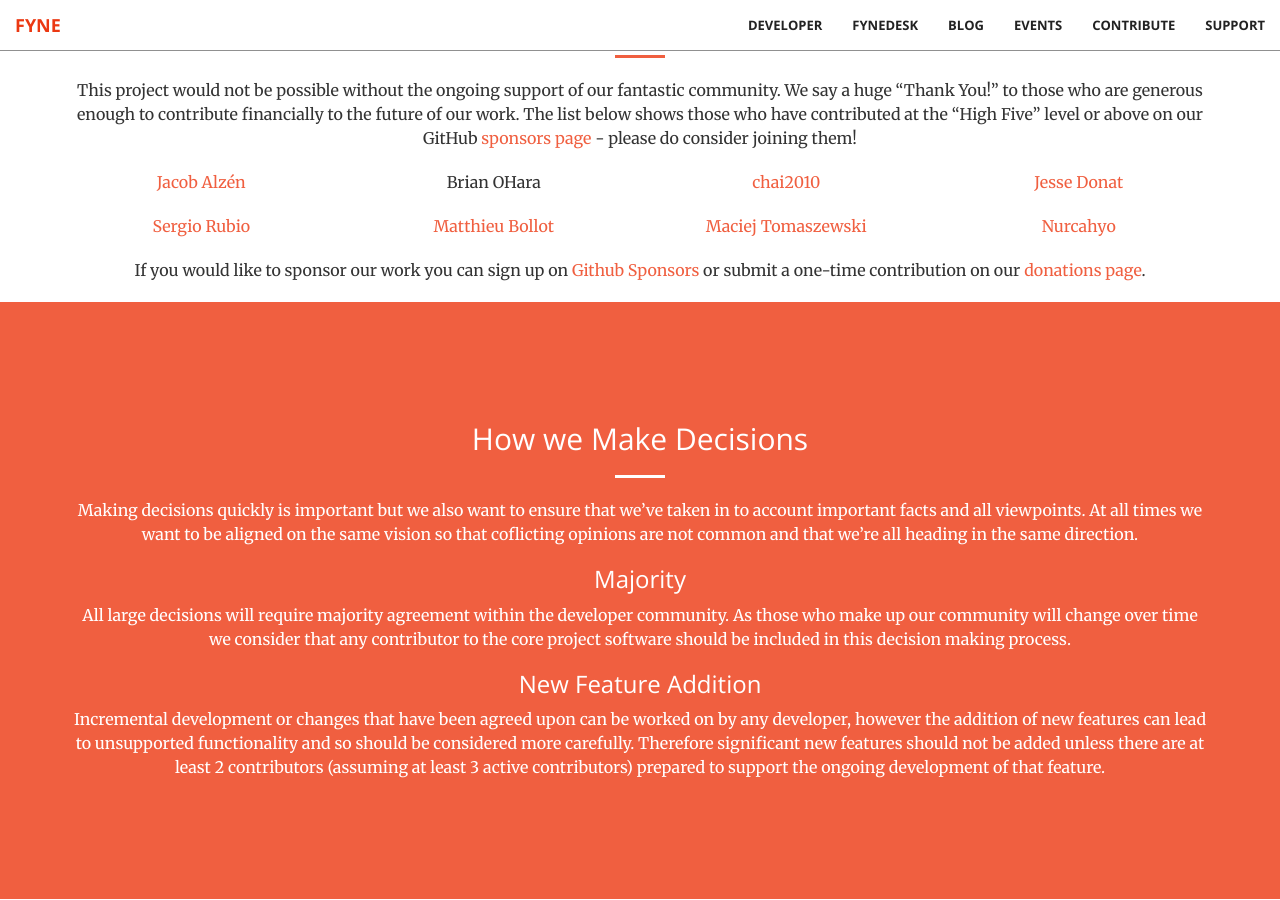
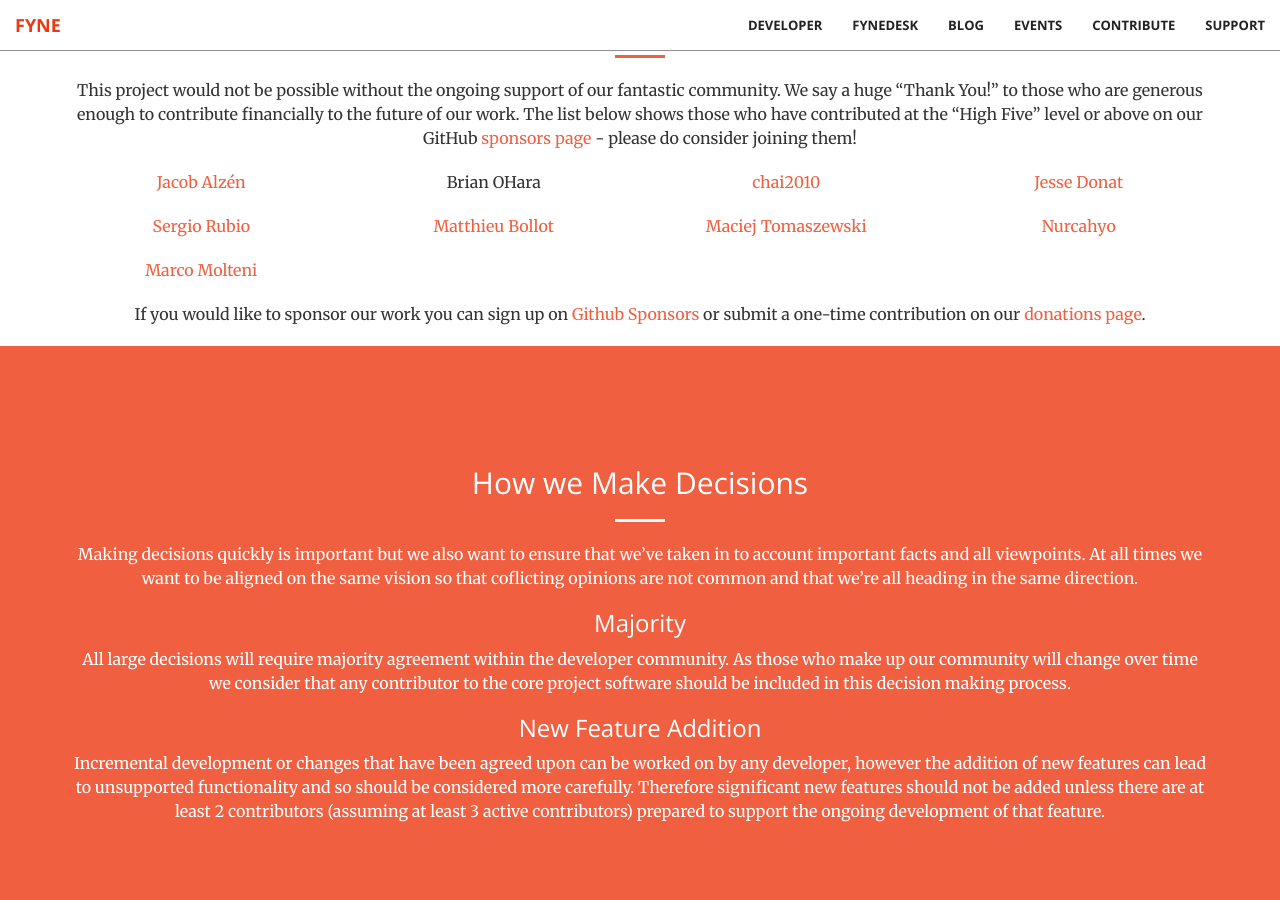
Before and after one commit to fyne-io/fyne-io.github.io, a Jekyll site: the page built from contribute/index.md, in a window 1280 px wide and 900 px high, scrolled down 1330 px. Built offline with Jekyll 4.4.1, drawn with Linux system fonts in a browser that asks for light colours.

Commit message:
Add Marco to sponsors, thanks

```diff
--- a/contribute/index.md
+++ b/contribute/index.md
@@ -136,6 +136,16 @@
 [Nurcahyo](https://github.com/nurcahyo)
 </div>
 
+<div class="col-lg-3 text-center" markdown="1">
+[Marco Molteni](https://github.com/marco-m)
+</div>
+<div class="col-lg-3 text-center" markdown="1">
+</div>
+<div class="col-lg-3 text-center" markdown="1">
+</div>
+<div class="col-lg-3 text-center" markdown="1">
+</div>
+
 
 </div>
 </div>
```
